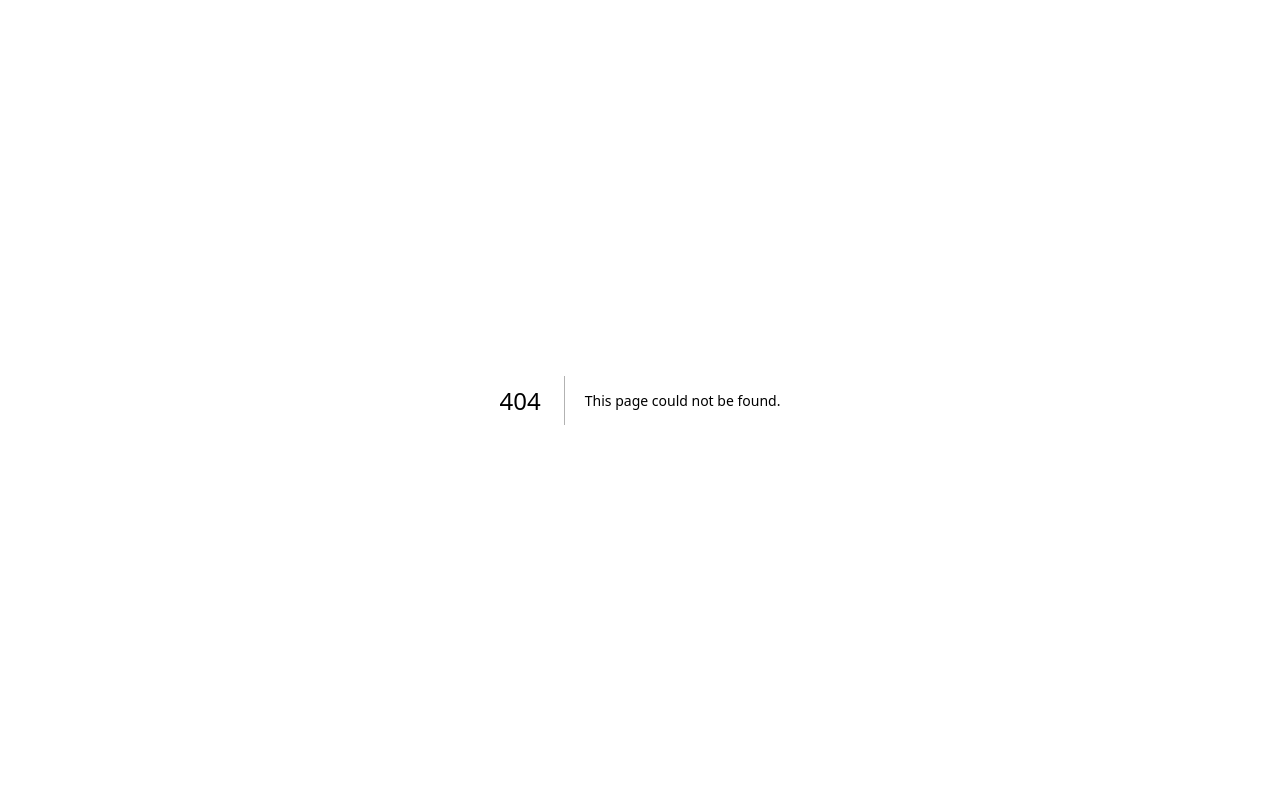
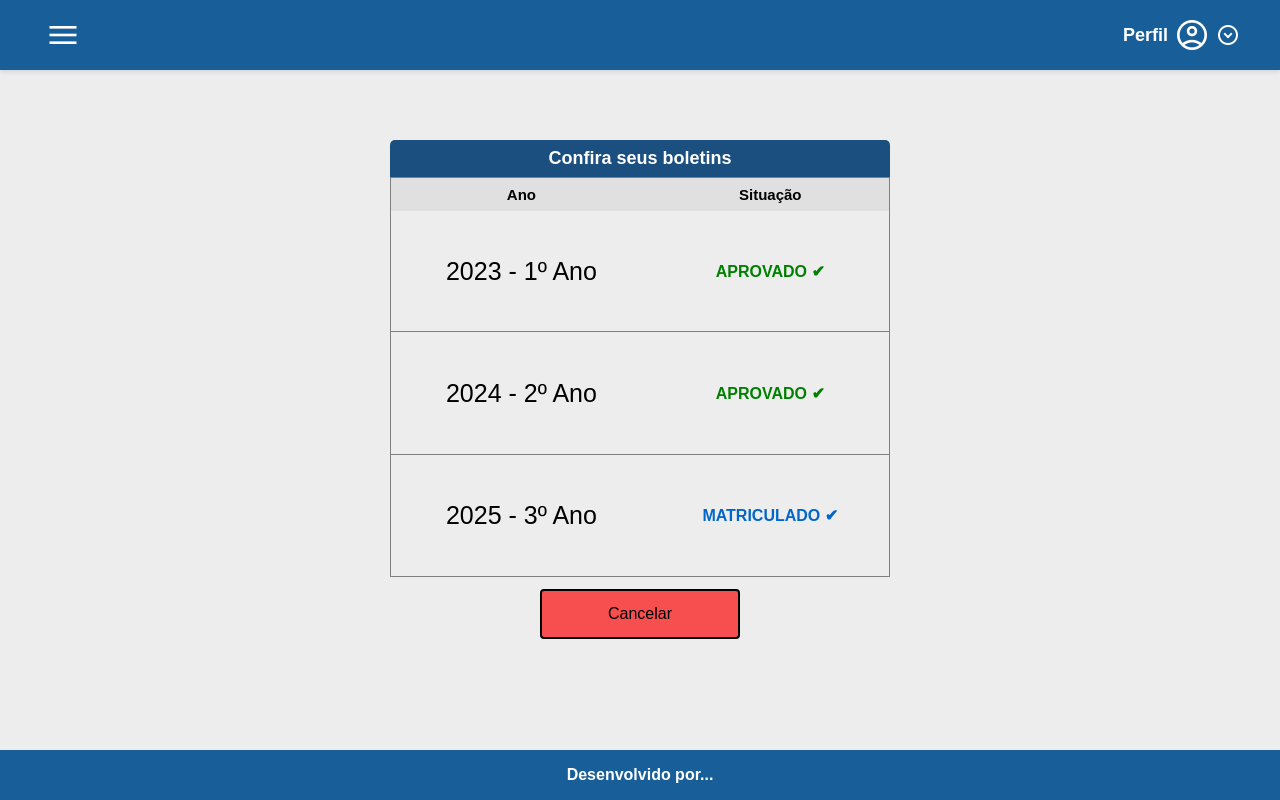
Before and after one commit to Plataforma-SIGMAA/SIGMAA, a Next.js app in the folder app/: page /boletim in a window 1280 px wide. Before the commit this address had no page. Built offline with nearby package versions, Linux system fonts and the light colour scheme; sample sign-in values are in the browser's storage.

Commit message:
primeira parte

```diff
--- /dev/null
+++ b/app/src/app/boletim/boletim.module.css
@@ -0,0 +1,212 @@
+body {
+  margin: 0;
+  padding: 0;
+  box-sizing: border-box;
+  font-family: Arial, sans-serif;
+  background-color: white;
+}
+.menu {
+  display: flex;
+  justify-content: space-between;
+  align-items: center;
+  padding: 0 40px;
+  height: 70px;
+  background-color: rgb(24, 95, 153);
+  width: 100%;
+  position: fixed;
+  top: 0;
+  left: 0;
+  z-index: 1000;
+  box-shadow: 0 2px 4px rgba(0,0,0,0.1);
+}
+
+.menu ul {
+  display: flex;
+  justify-content: space-between;
+  align-items: center;
+  list-style: none;
+  width: 100%;
+  margin: 0;
+  padding: 0;
+}
+.corpo {
+  background-color: #ededed;
+  min-height: 100vh;
+  display: flex;
+  flex-direction: column;
+  align-items: center;
+  padding-top: 100px;
+  padding-bottom: 70px;
+}
+
+.menu ul li {
+  display: flex;
+  align-items: center;
+  color: white;
+  font-weight: bold;
+}
+
+.icon {
+  font-size: 36px !important;
+  cursor: pointer;
+}
+
+.perfil {
+  display: flex;
+  align-items: center;
+  gap: 6px;
+  cursor: pointer;
+  color: white;
+  font-size: 18px;
+  font-weight: 500;
+}
+
+.conta {
+  font-size: 36px !important;
+}
+.abaixar {
+  font-size: 24px !important;
+}
+
+.rodape {
+  position: fixed;
+  bottom: 0;
+  left: 0;
+  width: 100%;
+  height: 50px;
+  background-color: #185f99;
+  color: white;
+  display: flex;
+  align-items: center;
+  justify-content: center;
+  font-weight: bold;
+  border: none;
+  box-shadow: none;
+  z-index: 1000;
+}
+
+
+
+.rodape::before,
+.rodape::after {
+  content: none !important;
+  display: none !important;
+  border: none !important;
+  box-shadow: none !important;
+}
+
+.main, .corpo {
+  padding-bottom: 80px;
+}
+
+
+
+.tabela-container {
+    width: 500px;
+    margin: 40px auto;
+    font-family: Arial, sans-serif;
+    text-align: center;
+}
+
+.tabela-container h3 {
+    background-color: #1a4f80;
+    color: white;
+    margin: 0;
+    padding: 8px;
+    font-size: 18px;
+    border-radius: 5px 5px 0 0;
+}
+
+.tabela-sigaa {
+    width: 500px;
+    height: 400px;
+    border-collapse: collapse;
+    border: 1px solid gray;
+    border-radius: 0px 0px 5px 5px;
+}
+
+.tabela-sigaa th {
+    background-color: #e0e0e0;
+    padding: 8px;
+    font-size: 15px;
+
+}
+
+.tabela-sigaa td {
+    padding: 8px;
+    border-bottom: 1px solid gray;
+}
+
+.aprovado {
+    color: green;
+    font-weight: bold;
+}
+
+.matriculado {
+    color: #0066cc;
+    font-weight: bold;
+}
+
+.icon {
+    font-size: 16px;
+    margin-left: 5px;
+}
+
+.btn-cancelar {
+    margin-top: 12px;
+    padding: 6px 16px;
+    background-color: rgb(247, 79, 79);
+   border-radius: 5px;
+   border: 2px solid black;
+    cursor: pointer;
+    border-radius: 4px;
+     width: 200px;
+    height: 50px;
+    font-size: 16px;
+    transition: transform 0.25s ease, background-color 0.25s ease;
+}
+
+.btn-cancelar:hover {
+    transform: scale(1.03);
+    background-color: red;
+
+}
+
+.title{
+    font-size: 2em;
+    font-weight: bold;
+    margin-bottom: 20px;
+    color: black;
+}
+.anos{
+    color: black;
+    font-size: 25px;
+
+}
+
+.linha {
+    position: relative; /* necessário para o link absoluto */
+    cursor: pointer;
+    transition: transform 0.25s ease, background-color 0.25s ease;
+}
+
+.linha:hover {
+    transform: scale(1.03);
+    background-color:rgb(126, 188, 238);
+    border-radius: 5px;
+
+}
+
+/* Link invisível que cobre a linha inteira */
+.fullLink {
+    position: absolute;
+    top: 0;
+    left: 0;
+    width: 100%;
+    height: 100%;
+    text-decoration: none;
+    color: inherit;
+    z-index: 5; /* acima do conteúdo da linha */
+    cursor: pointer;
+
+}
--- /dev/null
+++ b/app/src/app/boletim/page.jsx
@@ -0,0 +1,69 @@
+import styles from "./boletim.module.css";
+import Link from "next/link";
+
+export default function Home() {
+  return (
+    <>
+       <main className={styles.corpo}>
+       <div className={styles.menu}>
+        <ul>
+          <li><span className={`material-symbols-outlined ${styles.icon}`}>menu</span></li>
+          <li className={styles.perfil}>
+            Perfil
+            <span className={`material-symbols-outlined ${styles.conta}`}>account_circle</span>
+            <span className={`material-symbols-outlined ${styles.abaixar}`}>expand_circle_down</span>
+          </li>
+        </ul>
+      </div>
+
+
+    <div className={styles["tabela-container"]}>
+    <h3>Confira seus boletins</h3>
+
+    <table className={styles["tabela-sigaa"]}>
+        <thead>
+            <tr>
+                <th className={styles.title}>Ano</th>
+                <th className={styles.title}>Situação</th>
+            </tr>
+        </thead>
+
+        <tbody>
+
+    <tr className={styles.linha}>
+        <td className={styles.anos}>2023 - 1º Ano</td>
+        <td className={styles.aprovado}>APROVADO <span className={styles.icon2}>✔</span></td>
+
+        <Link href="#" className={styles.fullLink}></Link>
+    </tr>
+
+    <tr className={styles.linha}>
+        <td className={styles.anos}>2024 - 2º Ano</td>
+        <td className={styles.aprovado}>APROVADO <span className={styles.icon2}>✔</span></td>
+
+        <Link href="#" className={styles.fullLink}></Link>
+    </tr>
+
+    <tr className={styles.linha}>
+        <td className={styles.anos}>2025 - 3º Ano</td>
+        <td className={styles.matriculado}>MATRICULADO <span className={styles.icon2}>✔</span></td>
+
+        <Link href="#" className={styles.fullLink}></Link>
+    </tr>
+
+</tbody>
+
+    </table>
+
+    <button className={styles["btn-cancelar"]}>Cancelar</button>
+</div>
+
+
+
+ </main>
+      <footer className={styles.rodape}>
+        Desenvolvido por...
+      </footer>
+    </>
+  );
+}
```
